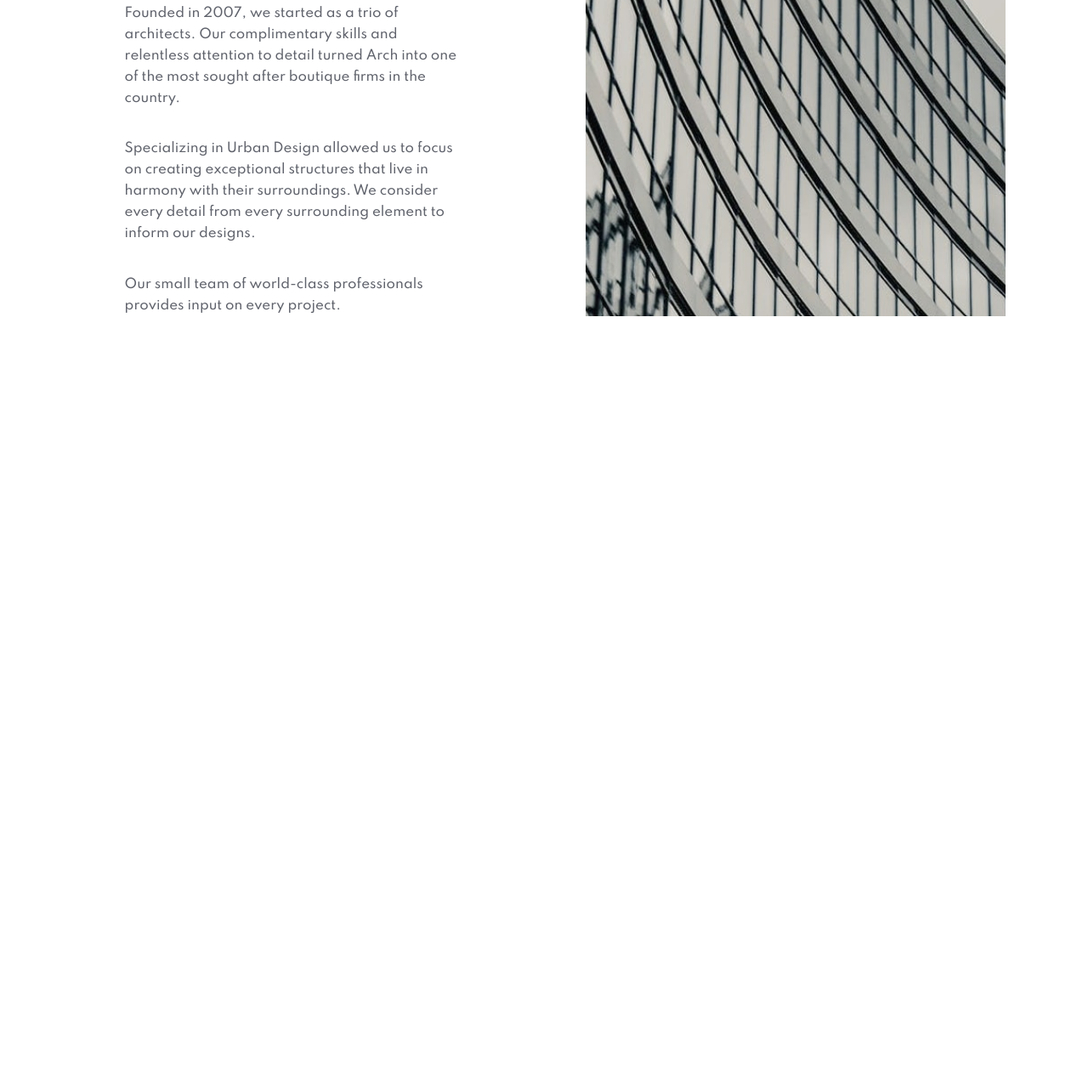
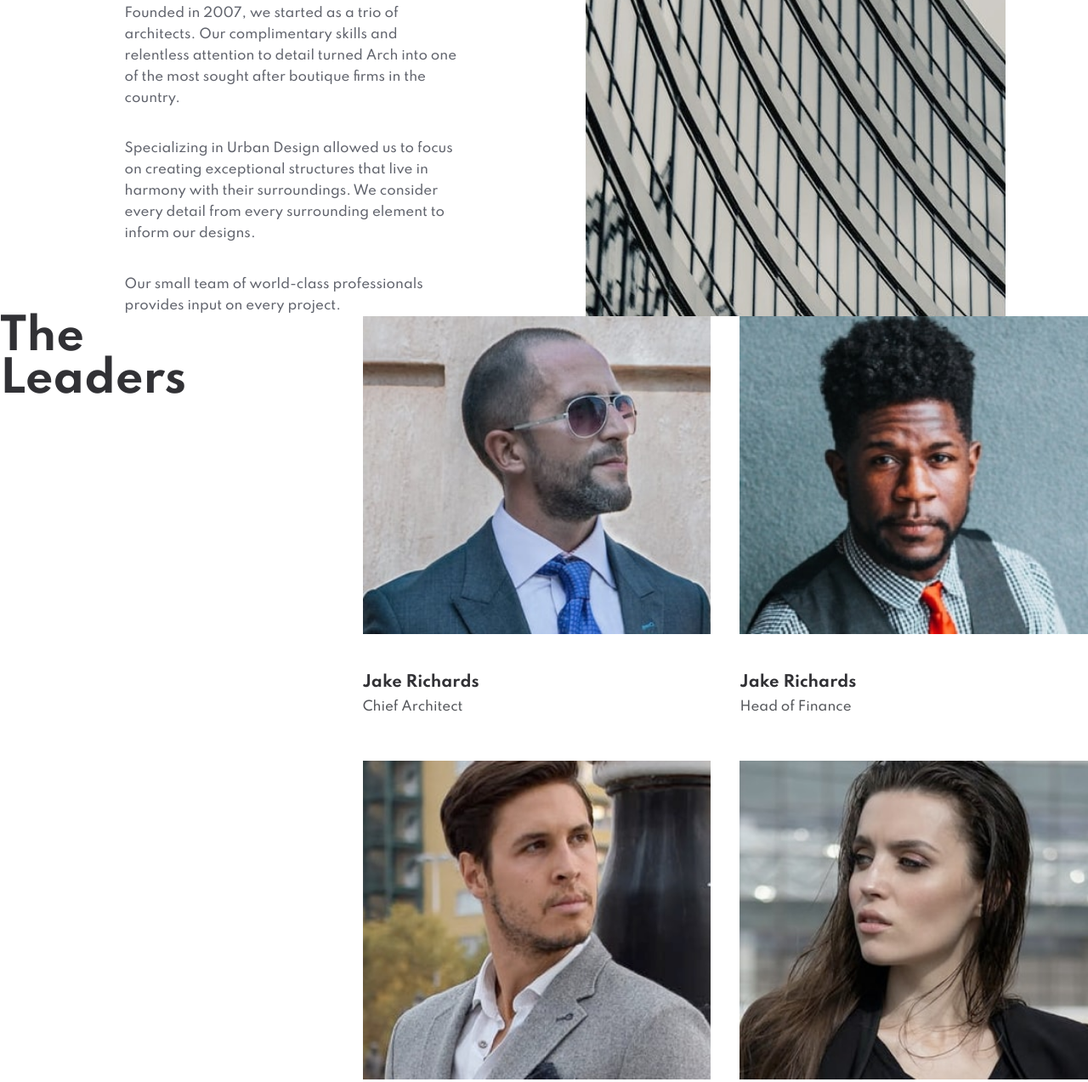
Before and after one commit to helphop/FEM-ARCH, a website: page main/about.html in a window 1280 px wide. Shown: the part 1006-2279 px from the top of the page at 85% size. Before the commit the page ends 1378 px from the top, so only its background shows below. Drawn offline with Linux system fonts and the light colour scheme.

Commit message:
navigation working

```diff
--- a/main/about.html
+++ b/main/about.html
@@ -75,7 +75,7 @@
       </div>
     </section>
 
-    <!-- <section class="leaders">
+    <section class="leaders">
       <h2 class="margin-bottom-xl">The <br/>Leaders</h2>
 
       <div class="cards">
@@ -121,7 +121,7 @@
         </div>
       </div>
 
-    </section> -->
+    </section>
 
     </div>
 
```
